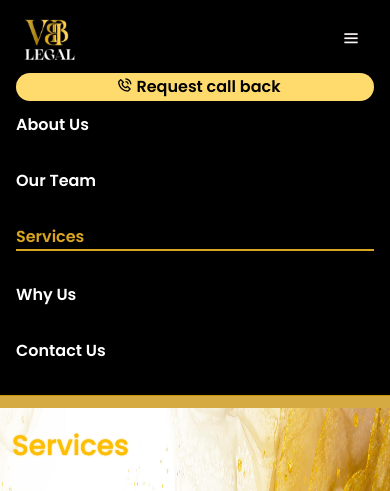
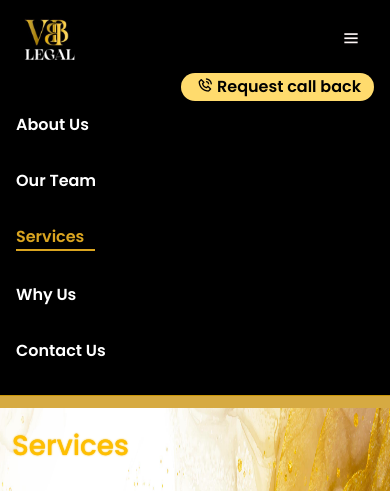
Before and after one commit to AtishKumar98/VBB_LAW_FIRM, a Django app: page /our_services/ in a window 390 px wide, after a click that opens the changed part. Shown: the top 491 px of the page. Run offline with Django 4.2, Linux system fonts and the light colour scheme; parts of the project's set-up code (start-up, migrations or seed data) failed here and were passed over; some libraries are stand-ins or nearby versions.

Commit message:
commit_for_shit_changes

```diff
--- a/static/css/index.css
+++ b/static/css/index.css
@@ -416,7 +416,9 @@ body{
   overflow-x: hidden;
 }
   .request_a_call_back {
-    width: 100%;
+    width: 54%;
+    padding-right: 1%;
+    padding-left: 1%;
   }
 
   .navbar-brand img {
--- a/templates/base.html
+++ b/templates/base.html
@@ -27,6 +27,25 @@
    li .nav-item{
     margin: 10%;
    }
+
+   @media (max-width: 768px) {
+
+   .about_us_header{
+    width: 23%;
+   }
+   .about_us_header2{
+    width: 25%;
+   }
+   .about_us_header3{
+    width: 22%;
+   }
+   .about_us_header4{
+    width: 20%;
+   }
+   .about_us_header5{
+    width: 30%;
+  }
+  }
   </style>
 </head>
 <body>
@@ -52,19 +71,19 @@
       </ul>
       <ul class="navbar-nav">
         <li class="nav-item">
-          <a class="nav-link" href="/about_us/"> {% if abouts_us  %} <p style="color: goldenrod; border-bottom: 2px solid goldenrod; border-bottom-width: 10% !important;"> {% endif %} About Us</p></a>
+          <a class="nav-link" href="/about_us/"> {% if abouts_us  %} <p class = 'about_us_header'style="color: goldenrod; border-bottom: 2px solid goldenrod; "> {% endif %} About Us</p></a>
         </li>
         <li class="nav-item">
-          <a class="nav-link" href="/ourteam/"> {% if ourteam  %} <p style="color: goldenrod; border-bottom: 2px solid goldenrod; border-bottom-width: 10% !important;"> {% endif %} Our Team</p></a>
+          <a class="nav-link" href="/ourteam/"> {% if ourteam  %} <p class = 'about_us_header2' style="color: goldenrod; border-bottom: 2px solid goldenrod;"> {% endif %} Our Team</p></a>
         </li>
         <li class="nav-item">
-          <a class="nav-link"  href="/our_services/"> {% if our_services  %} <p style="color: goldenrod; border-bottom: 2px solid goldenrod; border-bottom-width: 10% !important;">{% endif %} Services</p></a>
+          <a class="nav-link"  href="/our_services/"> {% if our_services  %} <p class = 'about_us_header3' style="color: goldenrod; border-bottom: 2px solid goldenrod; ">{% endif %} Services</p></a>
         </li>
         <li class="nav-item">
-          <a class="nav-link" href="/why_us/"> {% if whyus  %} <p style="color: goldenrod; border-bottom: 2px solid goldenrod; border-bottom-width: 10% !important;"> {% endif %} Why Us</p></a>
+          <a class="nav-link" href="/why_us/"> {% if whyus  %} <p  class = 'about_us_header4'style="color: goldenrod; border-bottom: 2px solid goldenrod; "> {% endif %} Why Us</p></a>
         </li>
         <li class="nav-item">
-          <a class="nav-link"  href="/contact/"> {% if contact  %} <p style="color: goldenrod; border-bottom: 2px solid goldenrod; border-bottom-width: 10% !important;"> {% endif %}Contact Us</p></a>
+          <a class="nav-link"  href="/contact/"> {% if contact  %} <p class = 'about_us_header5' style="color: goldenrod; border-bottom: 2px solid goldenrod; "> {% endif %}Contact Us</p></a>
         </li>
       </ul>
     </div>
--- a/templates/our_services.html
+++ b/templates/our_services.html
@@ -76,7 +76,7 @@
 @media (max-width: 768px) {
   .card_container {
     display: grid;
-    margin-bottom: 120%;
+    margin-bottom: 80%;
     height:auto;
     margin-left: 9%;
     grid-template-columns: repeat(1, 1fr);
```
